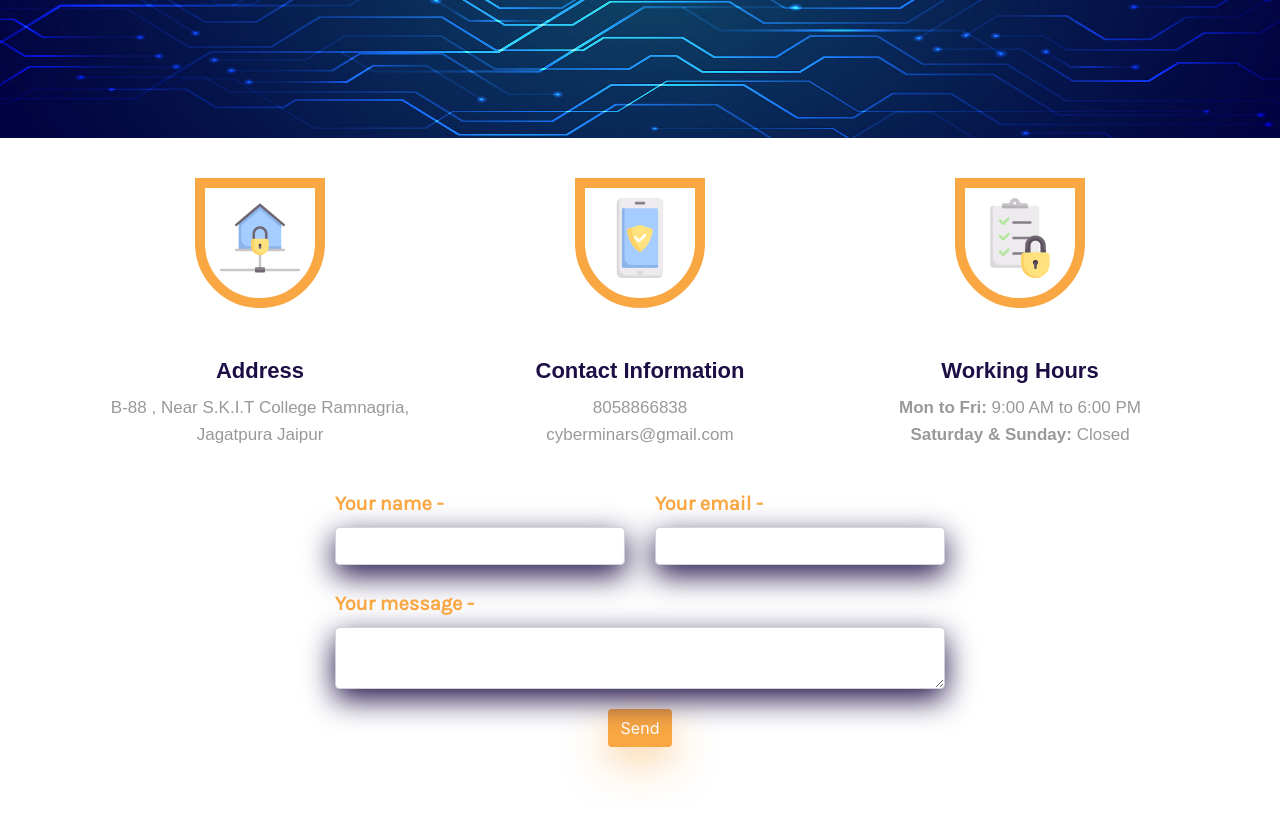
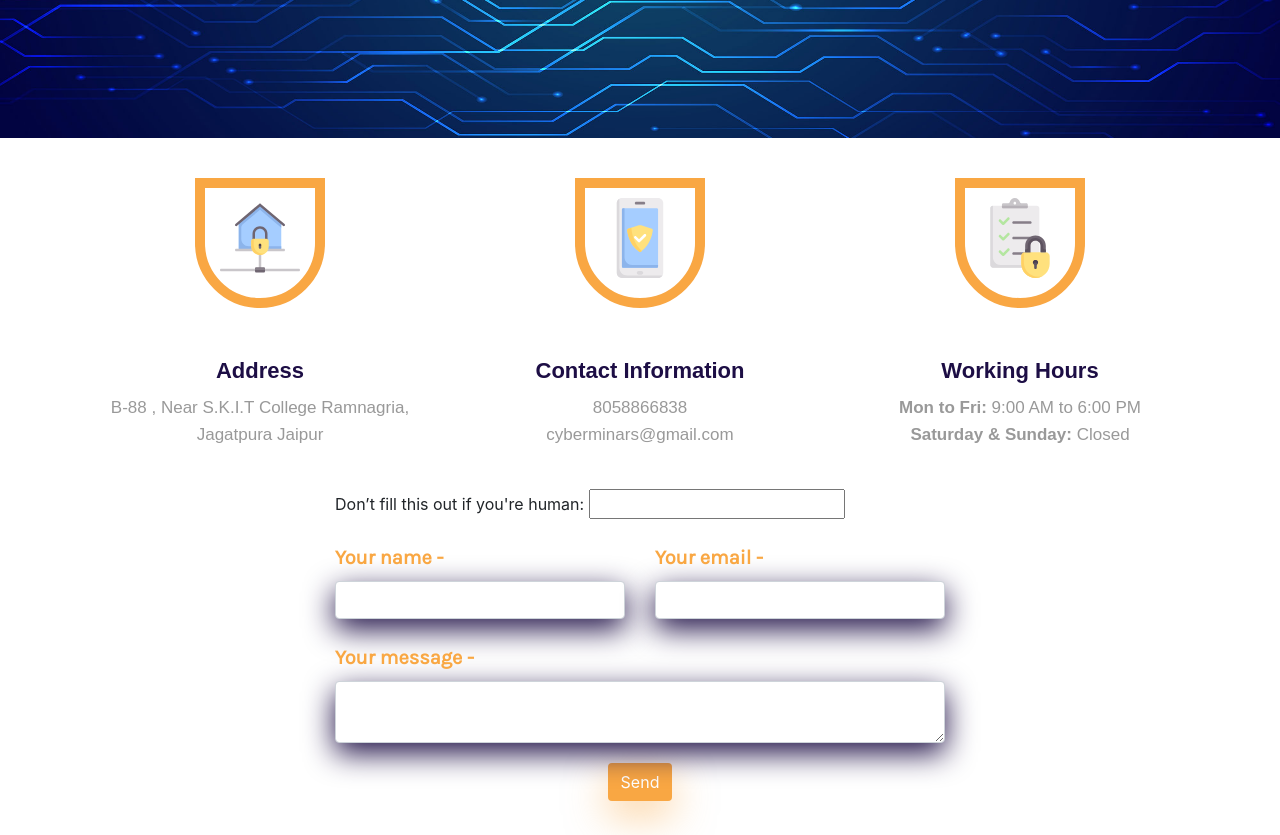
Before and after one commit to cyberminars/cyberminars-site, a plain HTML site: page html/contact.html in a window 1280 px wide. Shown: the part 262-1097 px from the top of the page. Drawn offline with nearby package versions, Linux system fonts and the light colour scheme.

Commit message:
third commit

```diff
--- a/html/contact.html
+++ b/html/contact.html
@@ -94,8 +94,10 @@
                     <!-- ===================== Conatct Form Starts ====================== -->
 
                     <div class="col-md-6 mb-md-0  ml-auto mr-auto" style="height: 300px;margin-top: 20px;">
-                        <form id="contact-form" name="contact-form" method="POST" method="POST" data-netlify="true" data-netlify-recaptcha="true" netlify-honeypot="bot-field" >
-                            <input type="hidden" name="bot-field" />
+                        <form id="contact-form" name="contact-form" method="POST" method="POST" data-netlify="true" netlify-honeypot="bot-field" >
+                            <p class="hidden">
+                            <label>Don’t fill this out if you're human: <input name="bot-field" /></label>
+                             </p>
                             <input type="hidden" autocomplete="false"/>
                             <input type="hidden" name="form-name" value="contact" />
 
@@ -140,7 +142,6 @@
                                 <button class="btn send-button" style="background: #f9a743; color: white; box-shadow: 0 15px 40px rgba(249, 167, 68, 0.5);" type="submit">Send</button>
                             </div>
                         </form>
-
 
 
                     </div>
```
